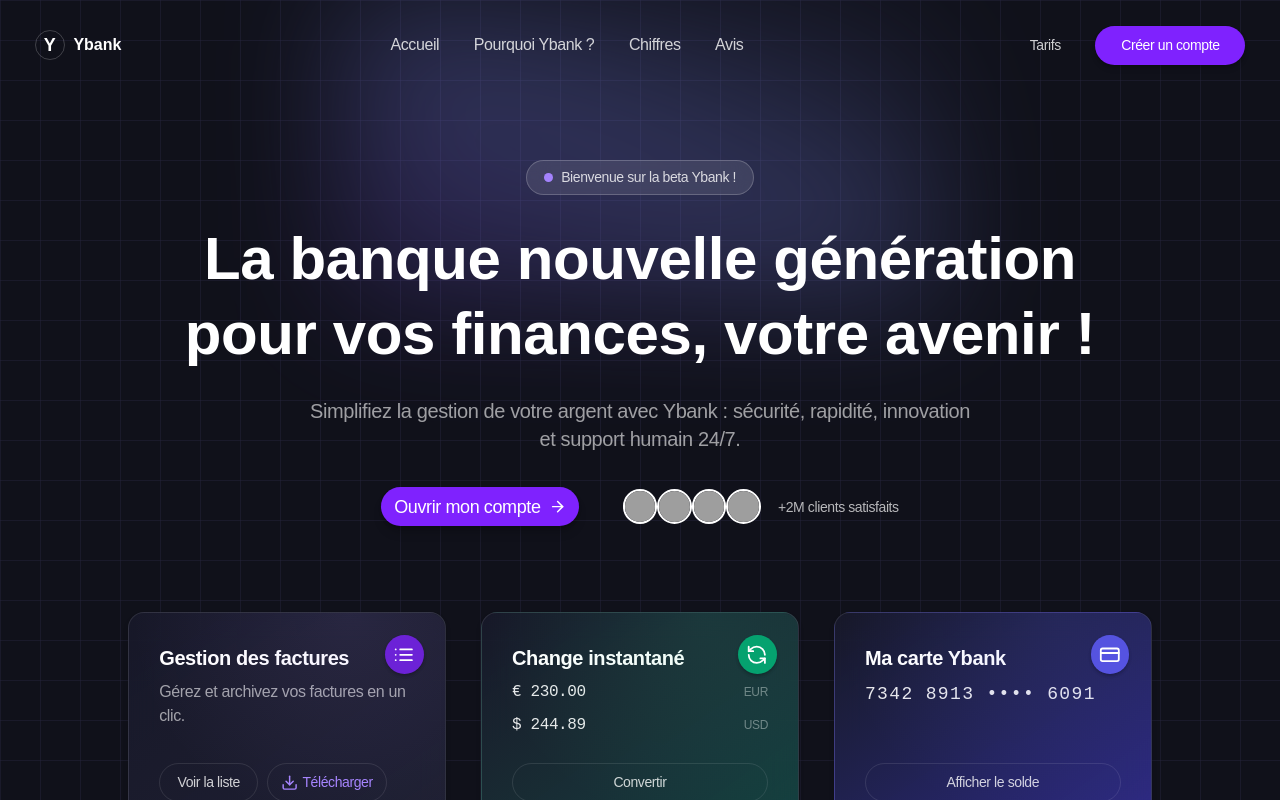
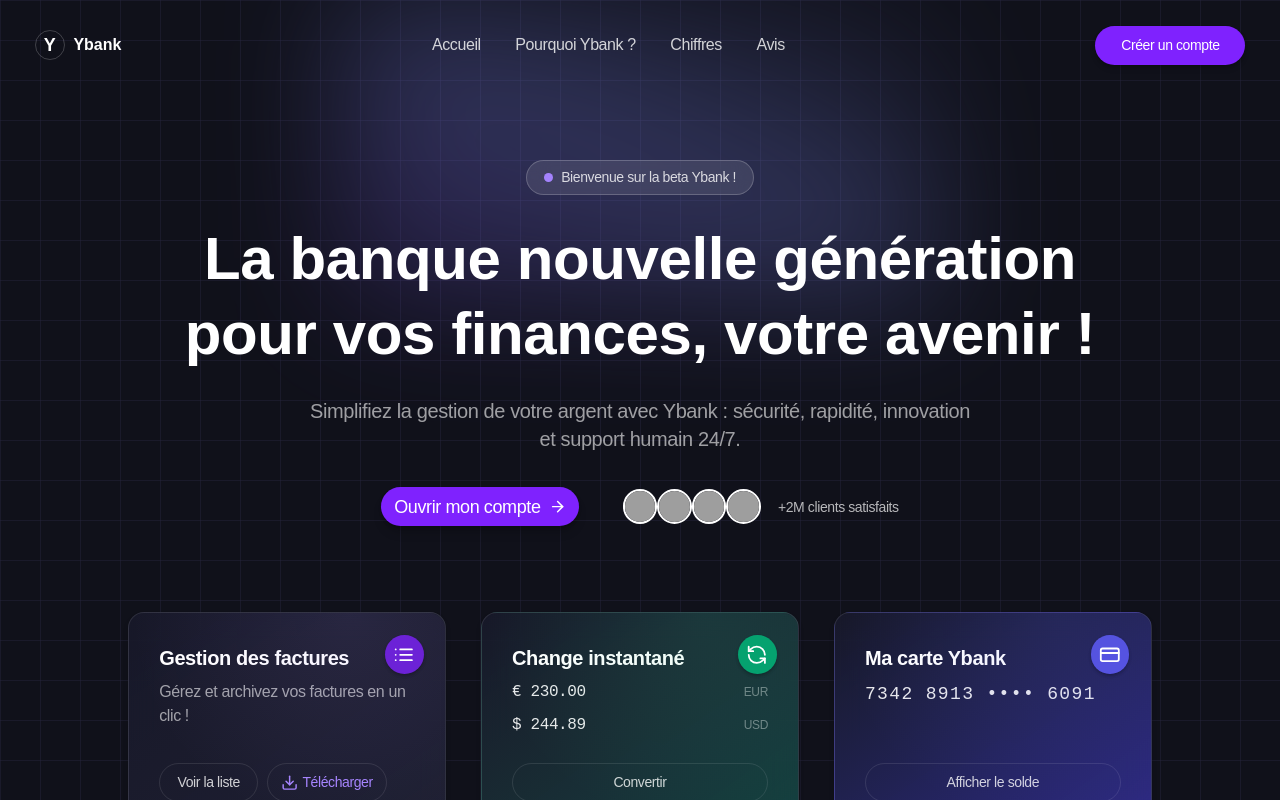
Before and after one commit to Doxteur/Ybank, a React (Vite) app in the folder client/: page / in a window 1280 px wide. Shown: the top 800 px of the page. Built offline with nearby package versions, Linux system fonts and the light colour scheme; grey boxes are pictures that could not be loaded.

Commit message:
feat: suppression du bouton Tarifs de la navbar

```diff
--- a/client/src/pages/Landing.tsx
+++ b/client/src/pages/Landing.tsx
@@ -100,7 +100,6 @@ function Landing() {
           <li><a href="#testimonials" className="hover:text-white transition">Avis</a></li>
         </ul>
         <div className="flex gap-4 items-center">
-          <Button variant="ghost" className="text-white/80 hover:text-white">Tarifs</Button>
           <Button className="bg-violet-600 hover:bg-violet-700 text-white px-6 py-2 rounded-full shadow-lg" onClick={() => navigate('/register')}>Créer un compte</Button>
         </div>
       </nav>
@@ -176,7 +175,7 @@ function Landing() {
             </div>
             <div className="p-7 flex flex-col h-full">
               <h3 className="text-white font-bold text-xl mb-2">Gestion des factures</h3>
-              <p className="text-white/60 text-base mb-6">Gérez et archivez vos factures en un clic.</p>
+              <p className="text-white/60 text-base mb-6">Gérez et archivez vos factures en un clic !</p>
               <div className="flex gap-2 mt-auto">
                 <Button variant="ghost" className="rounded-full px-4 py-1 text-sm text-white/80 border border-white/10 hover:bg-violet-600/10 transition">Voir la liste</Button>
                 <Button variant="ghost" className="rounded-full px-4 py-1 text-sm flex items-center gap-1 text-violet-400 border border-white/10 hover:bg-violet-600/10 transition"><Download className="w-4 h-4" /> Télécharger</Button>
```
